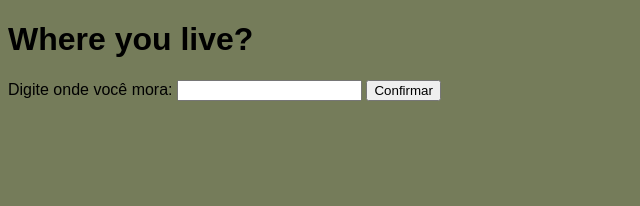
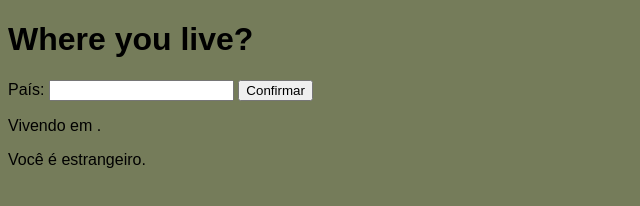
Before and after one commit to Miguel2511/javascript, a plain HTML site: page aula11/ex009.html in a window 1280 px wide. Both pictures are taken after a click on the button "Confirmar". Shown: the whole page, without its empty margins (0-640 px from the left). Drawn offline with Linux system fonts and the light colour scheme.

Commit message:
Update ex009.html

```diff
--- a/aula11/ex009.html
+++ b/aula11/ex009.html
@@ -14,7 +14,29 @@
 </head>
 <body>
     <h1>Where you live?</h1>
-    Digite onde você mora: <input type="text" name="txtmora" id="txtmora">
-    <input type="button" value="Confirmar">
+    <!--area de input para o pais onde vive-->
+    País: <input type="text" name="txtNasceu" id="txtNasceu">
+    <input type="button" value="Confirmar" onclick="confirma()">
+    <!--are onde vai escrever o resultado da function-->
+    <div id="divInfo"></div>
+
+    <script>
+        function confirma() {
+            var br = "brasil"
+            // div
+            var divInfo = window.document.getElementById('divInfo')
+            // Aonde nasceu
+            var txtNasceu = window.document.getElementById('txtNasceu').value
+            txtNasceu = txtNasceu.toLowerCase()
+
+            divInfo.innerHTML = `<p>Vivendo em ${txtNasceu}.</p>`
+            if (txtNasceu == br) {
+                divInfo.innerHTML += `<p>Você é brasileiro.</p>`
+            }else {
+                divInfo.innerHTML += `<p>Você é estrangeiro.</p>`
+            }
+
+        }
+    </script>
 </body>
 </html>
```
